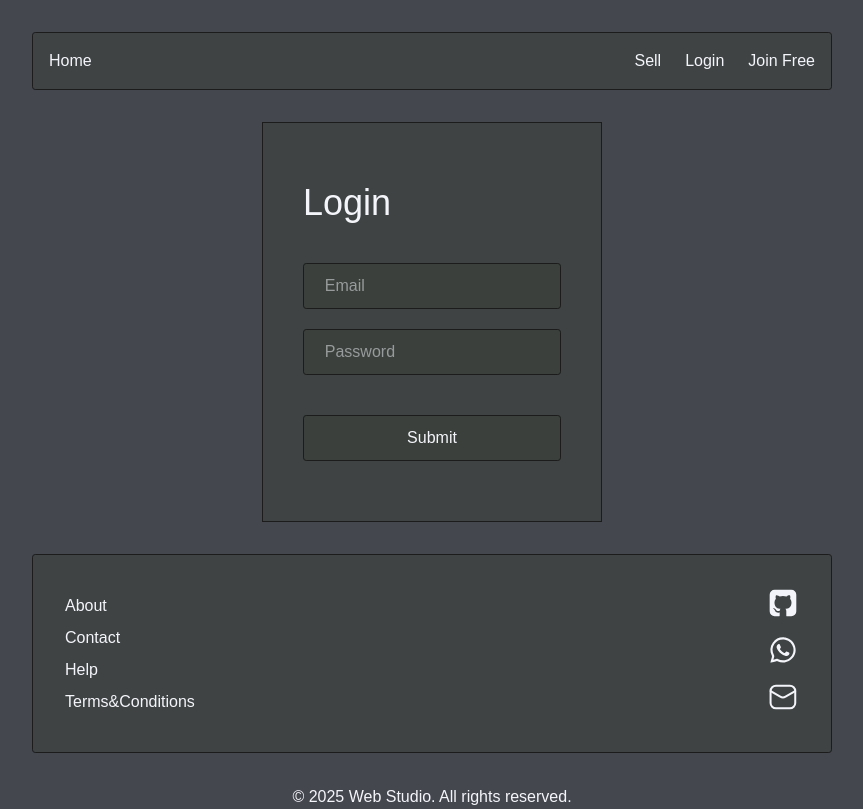
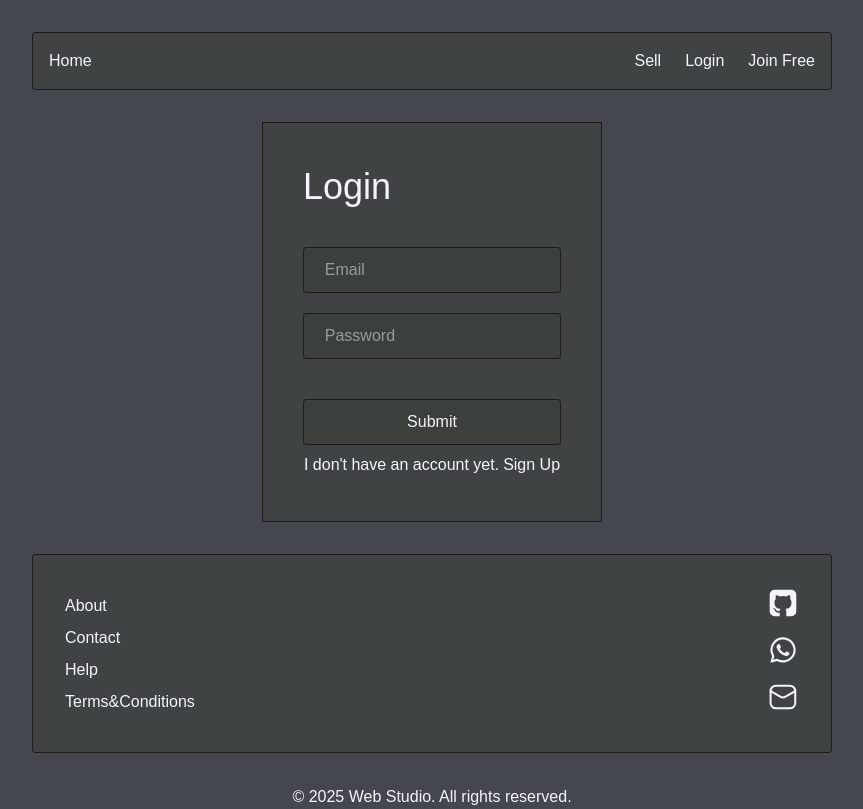
Before and after one commit to ArcidesFerrao/digital-marketplace, a Next.js app: page /login in a window 1280 px wide. Shown: the whole page, without its empty margins (208-1071 px from the left). Built offline with nearby package versions, Linux system fonts and the light colour scheme; a web font is replaced by a local one.

Commit message:
login button signup

```diff
--- a/src/app/globals.css
+++ b/src/app/globals.css
@@ -84,6 +84,10 @@ a {
 }
 a:hover {
   text-decoration: underline;
+}
+
+p {
+  font-weight: 300;
 }
 
 button:hover,
--- a/src/app/login/page.tsx
+++ b/src/app/login/page.tsx
@@ -1,3 +1,4 @@
+import Link from "next/link";
 import React from "react";
 
 export default function LoginPage() {
@@ -13,7 +14,15 @@ export default function LoginPage() {
           placeholder="Password"
         />
       </section>
-      <button type="submit">Submit</button>
+      <section className="flex flex-col items-center gap-2">
+        <button type="submit" className="w-full">
+          Submit
+        </button>
+        <div className="flex gap-1">
+          <p>I don't have an account yet. </p>
+          <Link href="/signup">Sign Up</Link>
+        </div>
+      </section>
     </main>
   );
 }
```
